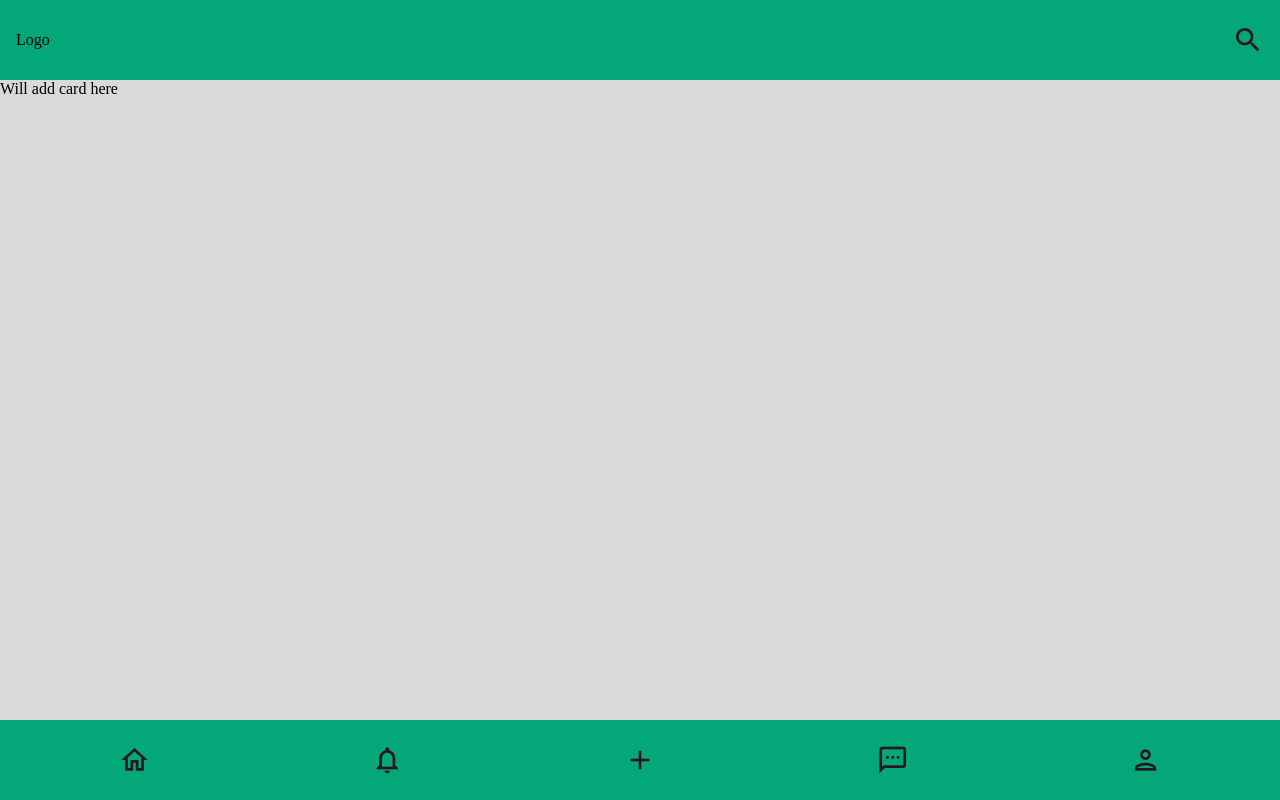
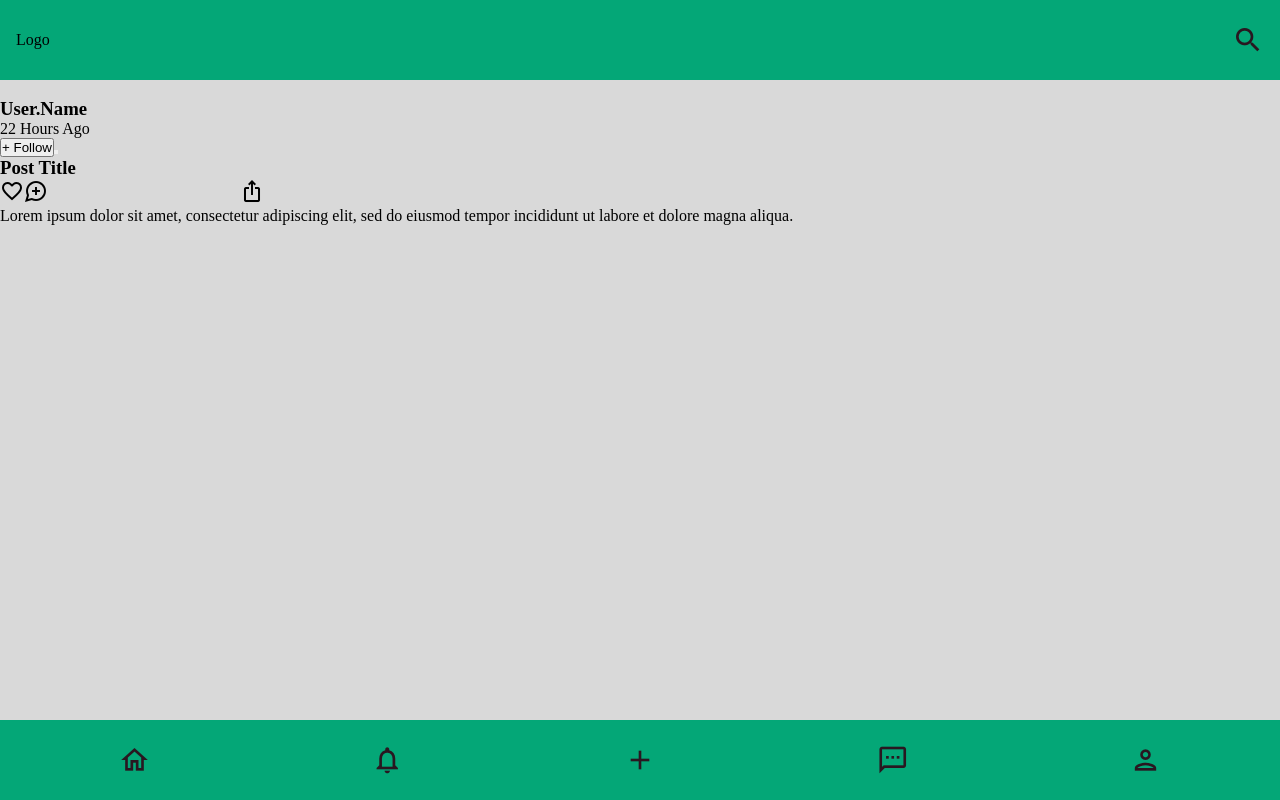
Before and after one commit to iamwhiterabbit18/DeezNuts, a React (Vite) app: page /nf in a window 1280 px wide. Built offline with nearby package versions, Linux system fonts and the light colour scheme.

Commit message:
Imported PostCard to newsfeed

```diff
--- a/src/features/newsfeed/Newsfeed.jsx
+++ b/src/features/newsfeed/Newsfeed.jsx
@@ -2,6 +2,7 @@ import React from 'react'
 import Header from '@components/Header'
 import Navbar from '@components/Navbar'
 import styles from './newsfeed.module.scss'
+import PostCard from '@components/PostCard'
 
 function Newsfeed() {
   return (
@@ -9,7 +10,9 @@ function Newsfeed() {
     <section className={styles.nfContainer}>
         <Header />
       <main className={styles.nfMainContainer}>
-        <div>Will add card here</div>
+        <div className={styles.nfPostCardContainer}>
+          <PostCard />
+        </div>
         <Navbar />
       </main>
     </section>
```
